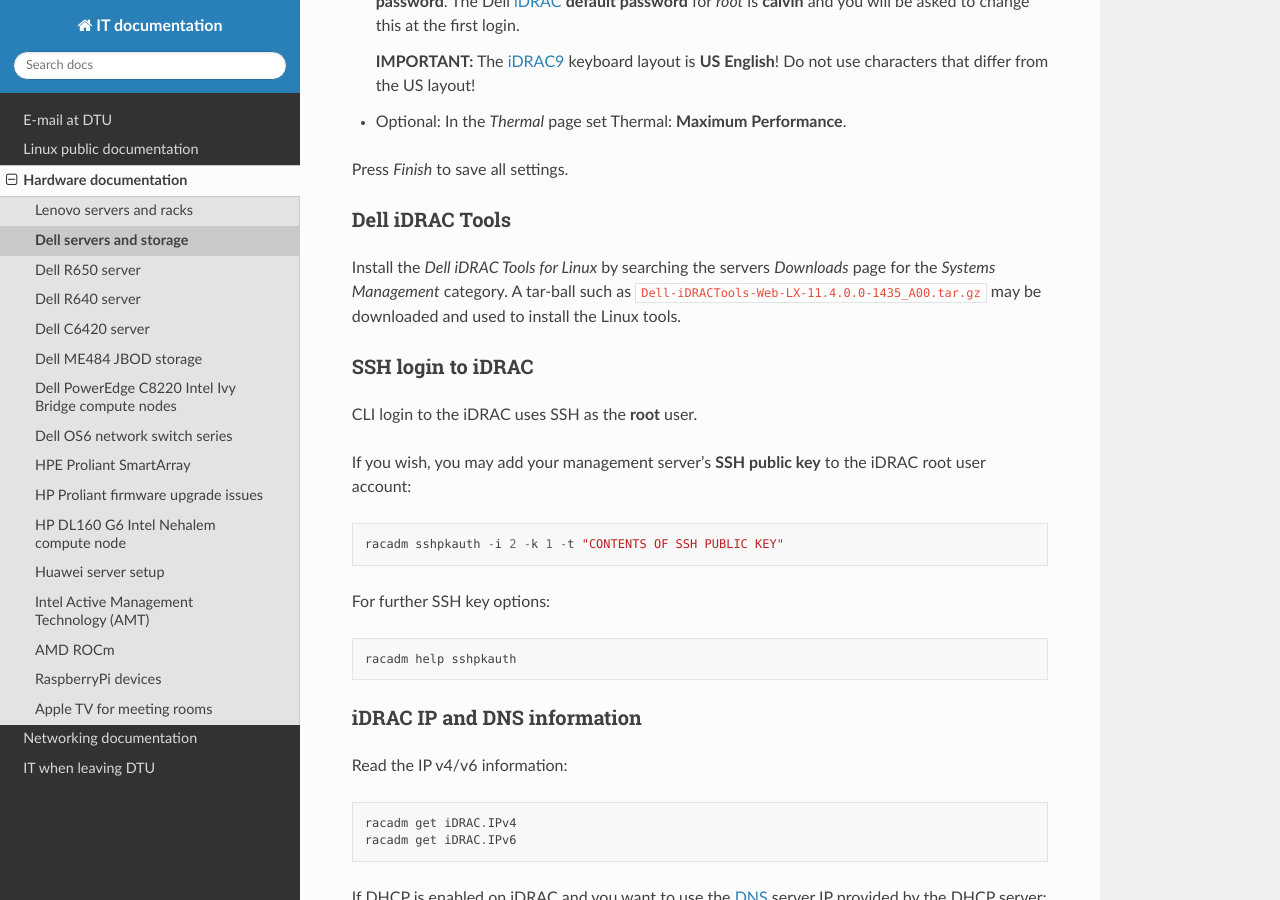
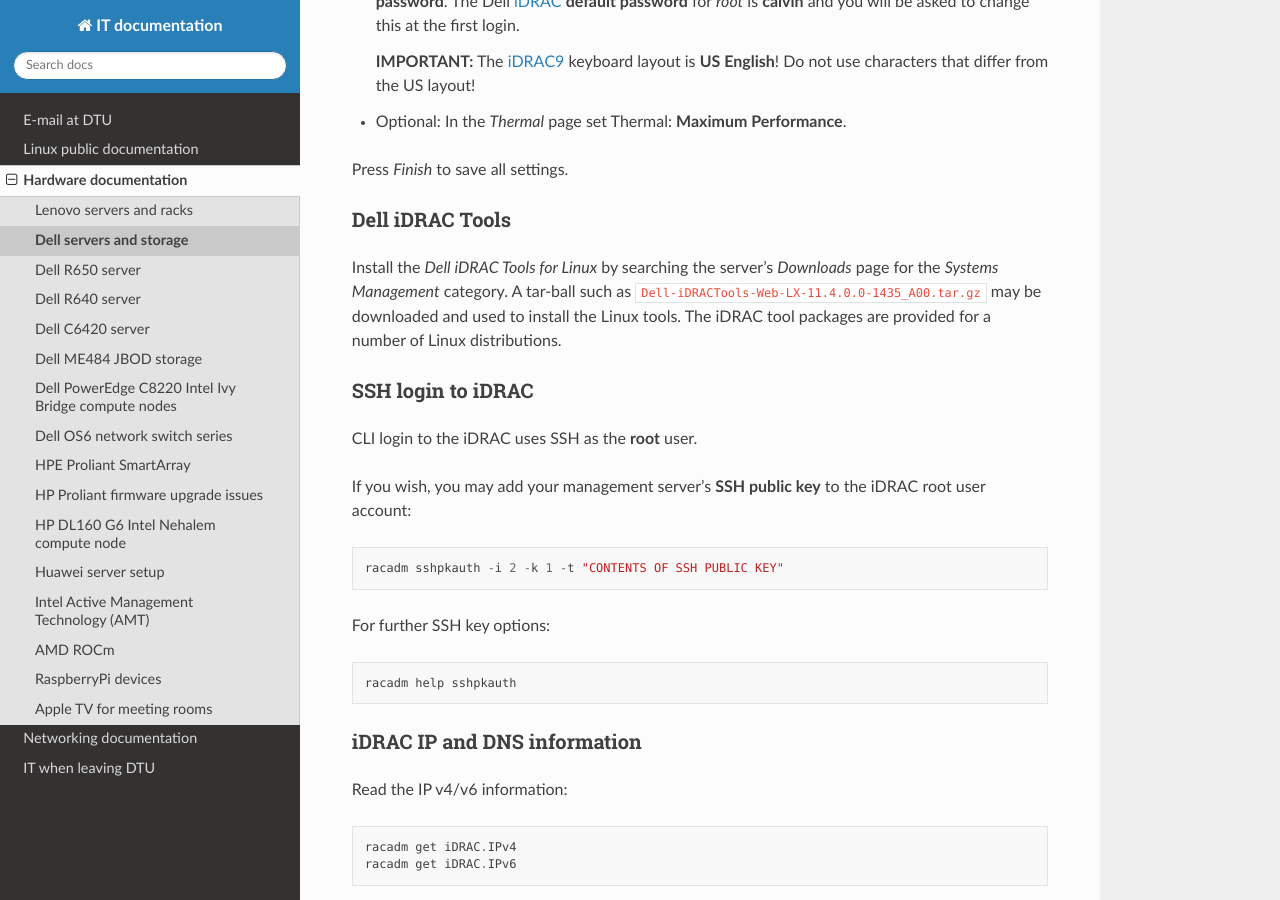
Before and after one commit to OleHolmNielsen/ITwiki, a Sphinx documentation site: the page built from docs/Dell_iDRAC.rst, in a window 1280 px wide and 900 px high, scrolled down 911 px. Built offline with Sphinx 7.4.7 and the Read the Docs theme 3.1.0, drawn with Linux system fonts in a browser that asks for light colours.

Commit message:
Minor edit

```diff
--- a/docs/Dell_iDRAC.rst
+++ b/docs/Dell_iDRAC.rst
@@ -46,10 +46,11 @@
 Dell iDRAC Tools
 ----------------------
 
-Install the *Dell iDRAC Tools for Linux* by searching the servers *Downloads* page for
-the *Systems Management* category.
+Install the *Dell iDRAC Tools for Linux* by searching the server's
+*Downloads* page for the *Systems Management* category.
 A tar-ball such as ``Dell-iDRACTools-Web-LX-11.4.0.0-1435_A00.tar.gz`` may be downloaded
 and used to install the Linux tools.
+The iDRAC tool packages are provided for a number of Linux distributions.
 
 SSH login to iDRAC
 ------------------
```
